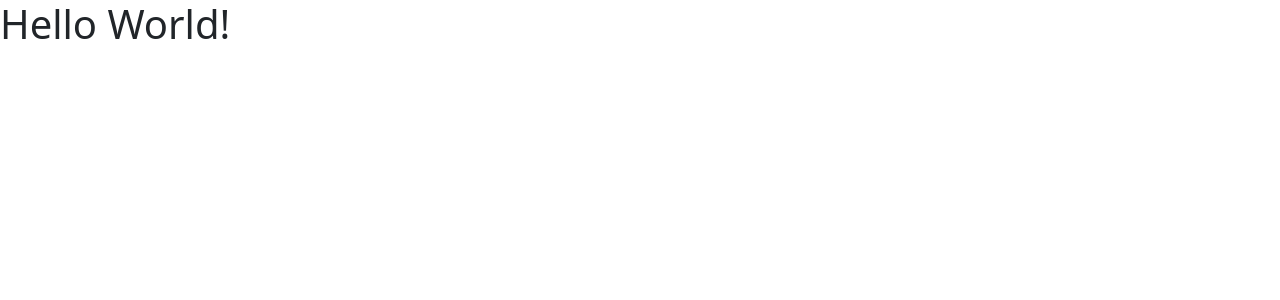
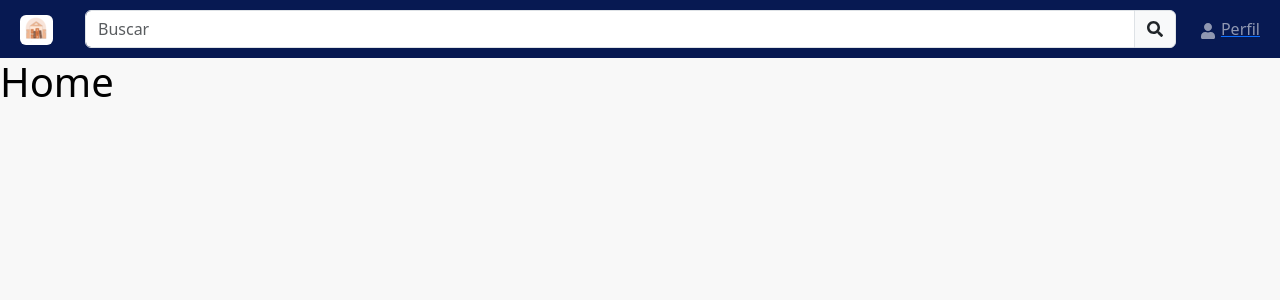
Before and after one commit to MarioElDestructorXD/Bookfy_Front, a React (Create React App) app: page / in a window 1280 px wide. Shown: the top 300 px of the page. Built offline with nearby package versions, Linux system fonts and the light colour scheme.

Commit message:
Commit NavBar

```diff
--- a/package.json
+++ b/package.json
@@ -7,6 +7,7 @@
     "react": "^18.3.1",
     "react-bootstrap": "^2.10.3",
     "react-dom": "^18.3.1",
+    "react-icons": "^5.2.1",
     "react-router-dom": "^6.24.0",
     "react-scripts": "5.0.1"
   },
--- /dev/null
+++ b/src/App.css
@@ -0,0 +1,9 @@
+section {
+  color: #000;
+  text-shadow: 3px, 3px, rgba(50, 50, 70, 0.5);
+  background-color: #F8F8F8;
+  height: 100vh;
+}
+.navBg {
+  background-color: #071952;
+}
--- a/src/App.js
+++ b/src/App.js
@@ -1,9 +1,26 @@
 import React from "react";
+import './App.css'
+import { BrowserRouter, Navigate, Route, Routes } from "react-router-dom";
+
+import About from './components/about';
+import Contact from './components/contact';
+import Home from './components/home';
+import NavBarMain from './layouts/navBar'
 
 function App() {
   return (
     <div className="app">
-      <h1>Hello World!</h1>
+      <BrowserRouter>
+      <Routes>
+        <Route path="/" element={ <NavBarMain/> }>
+          <Route index element = { <Home/> }/>
+          <Route path="about" element = { <About/> }/>
+          <Route path="contact" element = { <Contact/> }/>
+
+          <Route path="*" element={ <Navigate replace to = "/"/>} />
+        </Route>
+      </Routes>
+      </BrowserRouter>
     </div>
   );
 }
--- a/src/layouts/navBar.js
+++ b/src/layouts/navBar.js
@@ -1,32 +1,54 @@
-import { Fragment } from "react";
-import Container from "react-bootstrap/Container";
-import Nav from "react-bootstrap/Nav";
-import Navbar from "react-bootstrap/Navbar";
-import NavDropdown from "react-bootstrap/NavDropdown";
 import { Link, Outlet } from "react-router-dom";
+import "../App.css";
+import { FaSearch, FaUser } from "react-icons/fa";
+import {
+  Form,
+  Navbar,
+  Container,
+  Nav,
+  InputGroup,
+  FormControl,
+  Image,
+} from "react-bootstrap";
+import Logo from "../images/logo.png";
 
 const NavBar = () => {
   return (
     <>
-      <Navbar expand="lg" className="bg-body-tertiary">
-        <Container>
-          <Navbar.Brand href="#home">React-Bootstrap</Navbar.Brand>
+      <Navbar expand="lg" variant="dark" className="navBg">
+        <Container fluid>
+          <Navbar.Brand className="ms-2" as={Link} to="/">
+            <Image src={Logo} rounded />
+          </Navbar.Brand>
           <Navbar.Toggle aria-controls="basic-navbar-nav" />
-          <Navbar.Collapse id="basic-navbar-nav">
-            <Nav className="me-auto">
-              <Nav.Link href="#home">Home</Nav.Link>
-              <Nav.Link href="#link">Contact</Nav.Link>
-              <Nav.Link href="#link">About</Nav.Link>
-              <Link>Client</Link>
+          <Navbar.Collapse
+            id="basic-navbar-nav"
+            className="justify-content-between"
+          >
+            <Form className="d-flex flex-grow-1 mx-lg-3 my-2 my-lg-0">
+              <InputGroup>
+                <FormControl
+                  placeholder="Buscar"
+                  aria-label="Buscar"
+                  aria-describedby="basic-addon1"
+                />
+                <InputGroup.Text id="basic-addon1">
+                  <FaSearch />
+                </InputGroup.Text>
+              </InputGroup>
+            </Form>
+            <Nav className="ms-auto" as={Link} to="about">
+              <Nav.Link href="#profile">
+                <FaUser style={{ marginRight: "5px" }} />
+                Perfil
+              </Nav.Link>
             </Nav>
           </Navbar.Collapse>
         </Container>
       </Navbar>
 
       <section>
-        <Outlet>
-
-        </Outlet>
+        <Outlet></Outlet>
       </section>
     </>
   );
```
Also changed, not shown: src/images/logo.png (added), 1 other file (tests, documents, lock files or other folders).
